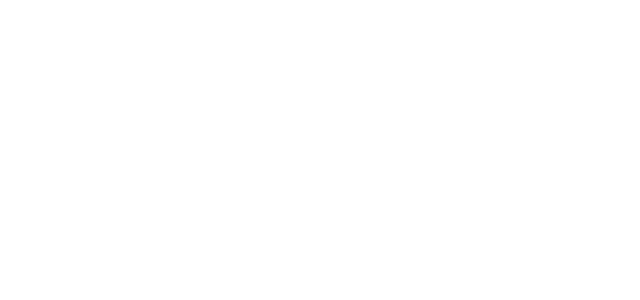
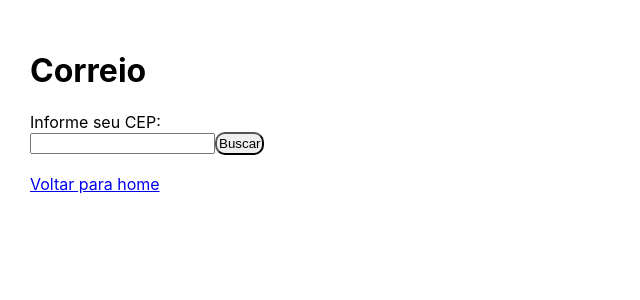
Before and after one commit to David-Santana98/estudo, a React (Create React App) app: page /correio in a window 1280 px wide. Before the commit this address had no page. Shown: the top 300 px of the page, without its empty margins (0-640 px from the left). Built offline with nearby package versions, Linux system fonts and the light colour scheme.

Commit message:
entendo sobre API

```diff
--- a/package.json
+++ b/package.json
@@ -6,6 +6,7 @@
     "@testing-library/jest-dom": "^5.16.5",
     "@testing-library/react": "^13.4.0",
     "@testing-library/user-event": "^13.5.0",
+    "axios": "^1.3.4",
     "react": "^18.2.0",
     "react-dom": "^18.2.0",
     "react-router-dom": "^6.8.2",
--- a/src/App.js
+++ b/src/App.js
@@ -12,6 +12,7 @@ function App() {
         <Link to='/discord'>Ir para CartãoDiscord</Link>
         <Link to='/varestado'>Ir para VarEstado</Link>
         <Link to='/renderizacao'>Ir para Renderizacao</Link>
+        <Link to='/correio'>Ir para Correio</Link>
       </header>
     </div>
   );
--- /dev/null
+++ b/src/Correio.js
@@ -0,0 +1,20 @@
+import { Link } from "react-router-dom";
+
+export default function Correio() {
+  return (
+    <div>
+      <h1>Correio</h1>
+
+      <div>Informe seu CEP:</div>
+      <div>
+        <input type="text" />
+        <button> Buscar</button>
+      </div>
+      <div>
+        <h3></h3>
+      </div>
+
+      <Link to='/'> Voltar para home </Link>
+    </div>
+  );
+}
--- a/src/index.css
+++ b/src/index.css
@@ -1,4 +1,5 @@
 body {
+  padding: 30px;
   margin: 0;
   font-family: -apple-system, BlinkMacSystemFont, 'Segoe UI', 'Roboto', 'Oxygen',
     'Ubuntu', 'Cantarell', 'Fira Sans', 'Droid Sans', 'Helvetica Neue',
--- a/src/index.js
+++ b/src/index.js
@@ -7,6 +7,7 @@ import Discord from "./discord";
 import Eventos from "./Eventos";
 import VarEstado from "./VarEstado";
 import Renderizacao from "./Renderizacao"
+import Correio from "./Correio";
 
 import { BrowserRouter, Routes, Route } from "react-router-dom";
 
@@ -21,6 +22,7 @@ root.render(
         <Route path="/eventos" element={<Eventos />} />
         <Route path="/varestado" element={<VarEstado />} />
         <Route path="/renderizacao" element={<Renderizacao />} />
+        <Route path="/correio" element={<Correio />} />
       </Routes>
     </BrowserRouter>
   </React.StrictMode>
```
Also changed, not shown: 1 other file (tests, documents, lock files or other folders).
